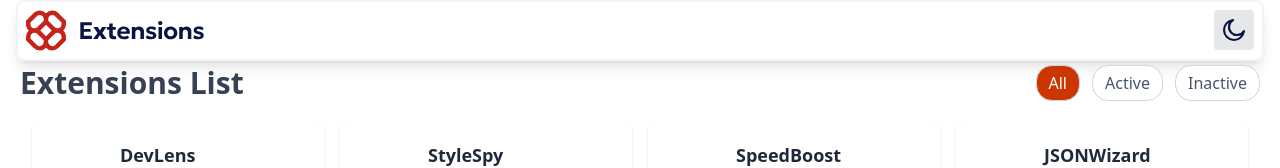
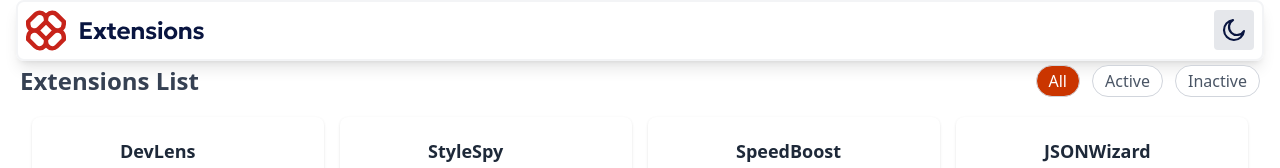
Before and after one commit to mertugrulfrontenddev/browser-extensions-page, a React (Vite) app: page / in a window 1280 px wide. Shown: the top 168 px of the page. Built offline with nearby package versions, Linux system fonts and the light colour scheme.

Commit message:
added-wrap-text

```diff
--- a/src/App.jsx
+++ b/src/App.jsx
@@ -168,7 +168,7 @@ function App() {
       </div>
 
       <div className="flex flex-wrap m-1">
-        <div className="text-3xl font-bold text-gray-700 dark:text-white mr-auto">
+        <div className="text-2xl font-bold  text-gray-700 dark:text-white mr-auto">
           Extensions List
         </div>
         <FilterButton onClick={handleAll} isActive={filter === "all"}>
```
